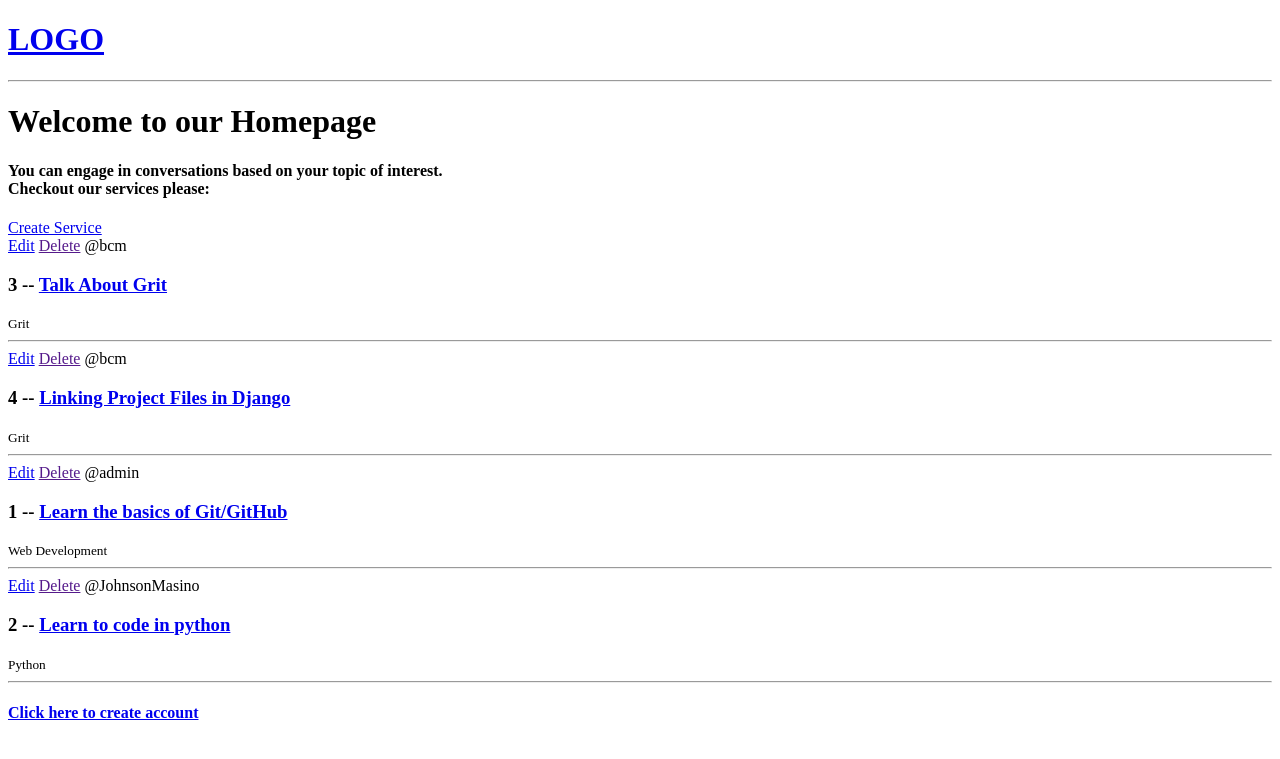
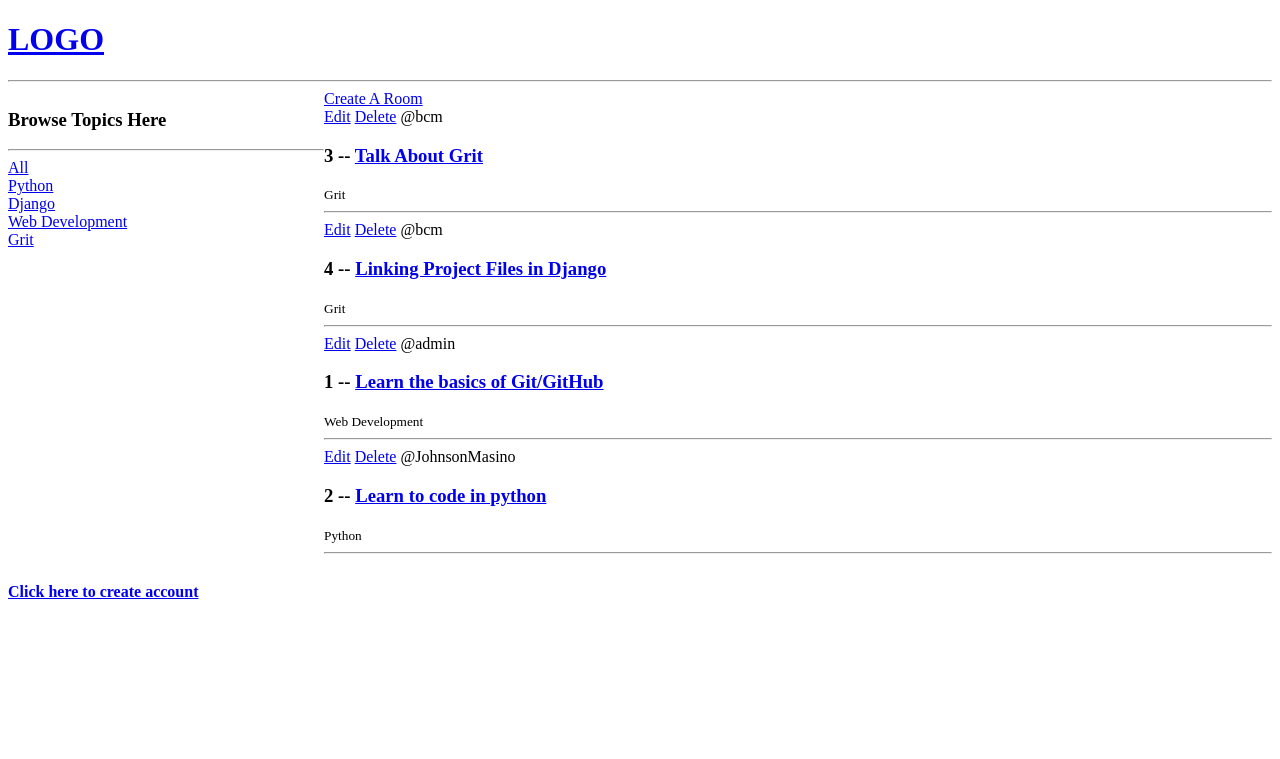
Before and after one commit to JohnsonMasino/Let-s-Talk., a Django app: page / in a window 1280 px wide. Shown: the top 759 px of the page. Run offline with Django 4.2, Linux system fonts and the light colour scheme; data comes from the database, SQL or seed files in the repository; both versions use the stored data as it was after the commit; some libraries are stand-ins or nearby versions.

Commit message:
Updating

```diff
--- a/elevate/NinazHairline/Templates/NinazHairline/delete.html
+++ b/elevate/NinazHairline/Templates/NinazHairline/delete.html
@@ -4,6 +4,9 @@
 
 <form method="POST" action="">
     {% csrf_token %}
+    <p>Are you sure you want to delete "{{obj}}" ?</p>
+    <a href="{{request.META.HTTP_REFERER}}">Go Back</a>
+    <input type="submit" value="Confirm" />
 
 </form>
 
--- a/elevate/NinazHairline/Templates/NinazHairline/home.html
+++ b/elevate/NinazHairline/Templates/NinazHairline/home.html
@@ -1,20 +1,41 @@
 {% extends 'NinazHairline/main.html' %}
 {% load socialaccount %}
 
-<link rel="stylesheet" href="NinazHairline/styles.css"></link>
 {% block content %}
-<h1>Welcome to our Homepage</h1>
-<h4>You can engage in conversations based on your topic of interest.<br>Checkout our services please:</h4>
 
-<div>
+<style>
+    .home-container{
+        display: grid;
+        grid-template-columns: 1fr 3fr;
 
-    <a href="{% url 'create-service' %}">Create Service</a>
+    }
+</style>
+
+<div class="home-container">
+
+    <div>
+        <h3>Browse Topics Here</h3>
+        <hr>
+
+        <div>
+            <a href="{% url 'home' %}">All</a>
+        </div>
+
+        {% for topic in topics %}
+        <div>
+            <a href="{% url 'home'  %}?q={{topic.name}}">{{topic.name}}</a>
+        </div>
+        {% endfor %}
+    </div>
+
+    <div>
+        <a href="{% url 'create-service' %}">Create A Room</a>
 
     <div>
         {% for service in services %}
             <div>
                 <a href="{% url 'update-service' service.id %}">Edit</a>
-                <a href="">Delete</a>
+                <a href="{% url 'delete-service' service.id %}">Delete</a>
                 <span>@{{service.host.username}}</span>
                 <h3>{{service.id}} -- <a href="{% url 'service' service.id %}">{{service.name}}</a></h3>
                 <small>{{service.topic.name}}</small>
@@ -24,9 +45,9 @@
         {% endfor %}
     </div>
 
+    </div>
+
 </div>
-
-
 
 
 <h4>
--- a/elevate/NinazHairline/urls.py
+++ b/elevate/NinazHairline/urls.py
@@ -14,4 +14,5 @@ urlpatterns = [
 
     path('update-service/<str:pk>/', views.updateService, name='update-service'),
 
+    path('delete-service/<str:pk>/', views.deleteService, name='delete-service'),
 ]
--- a/elevate/NinazHairline/views.py
+++ b/elevate/NinazHairline/views.py
@@ -1,26 +1,31 @@
 
 from django.shortcuts import render, redirect
-#from django.urls import reverse
+from django.urls import reverse
 from django.contrib import messages
 from django.core.mail import send_mail
 from django.conf import settings
 from NinazHairline.forms import SubscribeForm
-from .models import Service
+from .models import Service, Topic
 from .forms import ServiceForm
 
 
 # Create your views here.
 
-"""services = [
-    {'id': 1, 'name':'Talk about GRIT!!!'},
-    {'id': 2, 'name':'Git/GitHub'},
-    {'id': 3, 'name':'What happens when you type "google.com" in a browser search bar and click enter ?'},
-    {'id': 4, 'name':'Discussion room'},
-]"""
+#services = [
+#    {'id': 1, 'name':'Talk about GRIT!!!'},
+#    {'id': 2, 'name':'Git/GitHub'},
+#    {'id': 3, 'name':'What happens when you type "google.com" in a browser search bar and click enter ?'},
+#    {'id': 4, 'name':'Discussion room'},
+#]
 
 def home(request):
-    services = Service.objects.all()
-    context = {'services': services}
+    q = request.GET.get('q') if request.GET.get('q') != None else ''
+
+    services = Service.objects.filter(topic__name__icontains=q)
+
+    topics = Topic.objects.all()
+
+    context = {'services': services, 'topics': topics}
     return render(request, 'NinazHairline/home.html', context)
 
 def dashboard(request):
@@ -66,3 +71,11 @@ def updateService(request, pk):
 
     context = {'form': form}
     return render(request, 'NinazHairline/service_form.html', context)
+
+def deleteService(request, pk):
+    service = Service.objects.get(id=pk)
+    if request.method == 'POST':
+        service.delete()
+        return redirect('home')
+
+    return render(request, 'NinazHairline/delete.html', {'obj': service})
```
Also changed, not shown: elevate/db.sqlite3.
